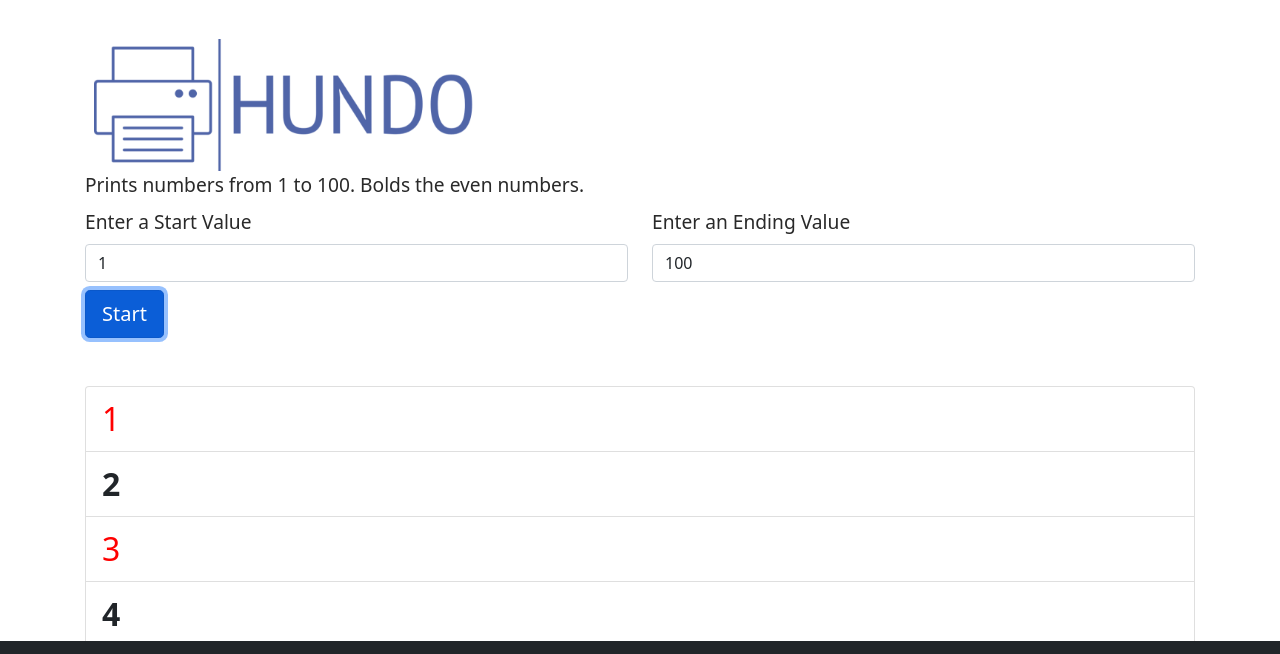
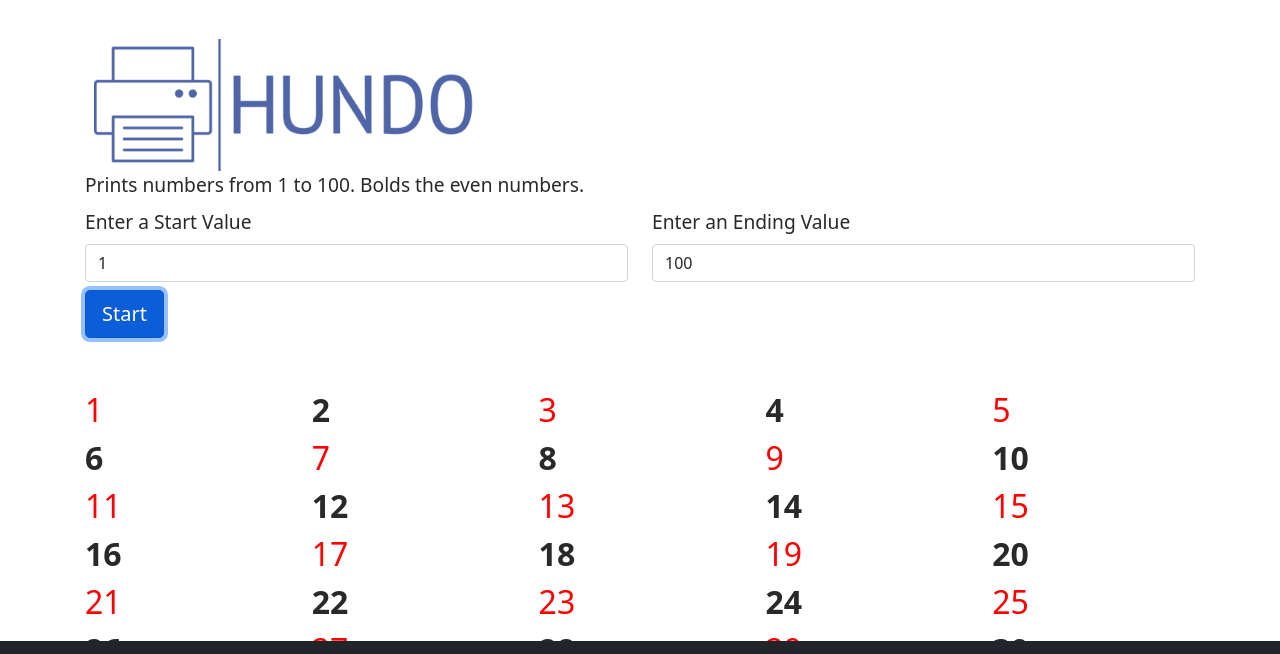
Before and after one commit to nelsonleopold/hundo-genesis, a plain HTML site: page app.html in a window 1280 px wide. Both pictures are taken after a click on the button "Start". Shown: the part 69-723 px from the top of the page. Drawn offline with nearby package versions, Linux system fonts and the light colour scheme.

Commit message:
changed the display layout; replaced ol with div

```diff
--- a/app.html
+++ b/app.html
@@ -89,9 +89,9 @@
             </div>
 
             <div class="ol-style mt-5">
-                <ol id="results" class="list-group">
+                <div id="results" class="row row-cols-5">
                     <!-- My items will go here -->
-                </ol>
+                </div>
             </div>
         </div>
     </main>
@@ -130,6 +130,7 @@
 
     <script>
         document.getElementById("btnDisplayMessage").addEventListener("click", getValues);
+        // document.getElementById("btnDisplayMessage").addEventListener("keypress", getValues);
     </script>
 
 </body>
--- a/js/site.js
+++ b/js/site.js
@@ -25,7 +25,7 @@ function displayValues(start, end) {
     for (let i = startNum; i <= endNum; i++) {
 
         // next create a new li element
-        let item = document.createElement("li");
+        let item = document.createElement("div");
 
         if (i % 2 == 0) {
             item.classList.add("even-style");
@@ -34,7 +34,7 @@ function displayValues(start, end) {
         }
 
         // add classes to li element
-        item.classList.add("list-group-item");
+        item.classList.add("col");
 
         // set the message for the li element
         item.innerHTML = i;
```
